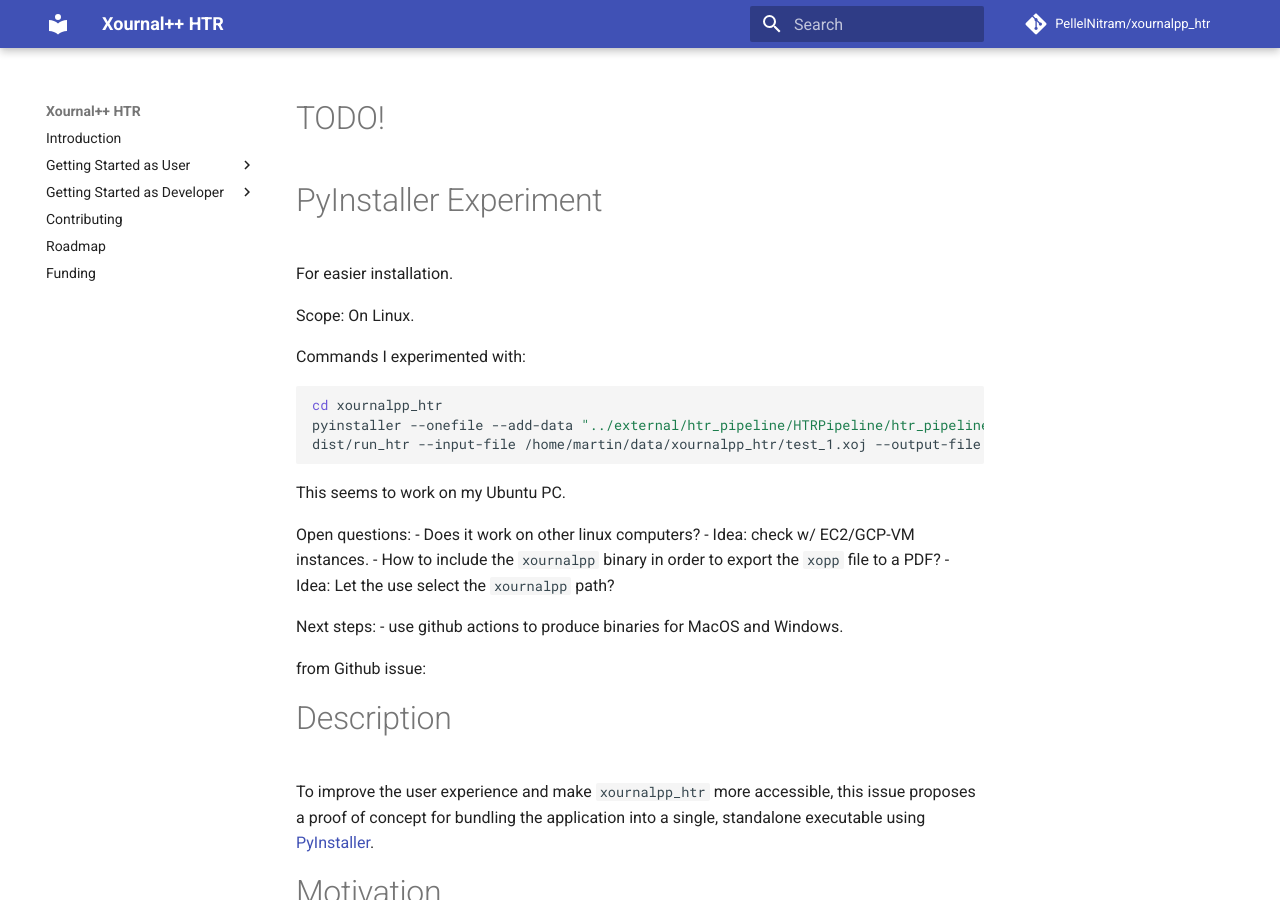
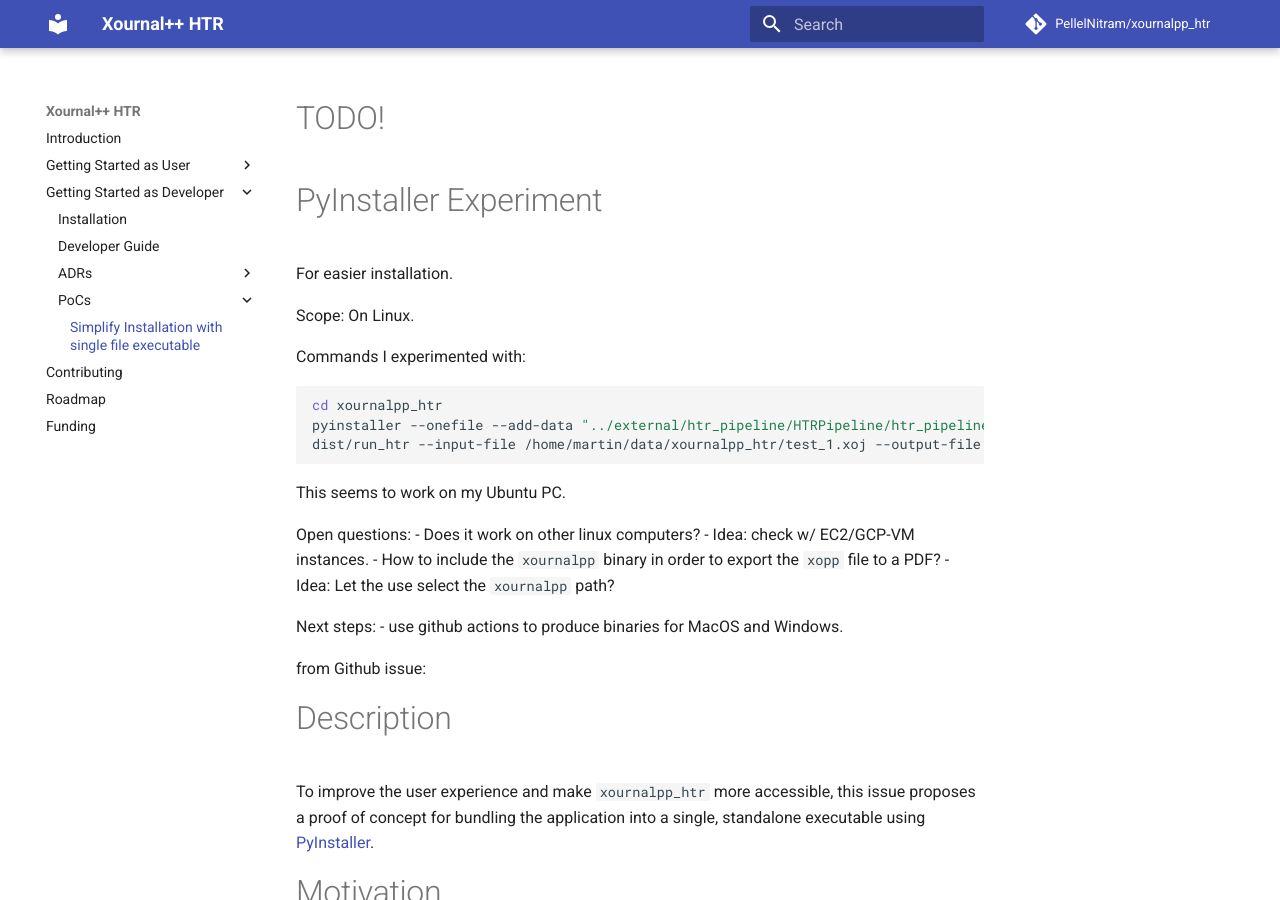
Before and after one commit to PellelNitram/xournalpp_htr, an MkDocs documentation site: the page built from docs/PoCs/simplify_installation_with_single_file_executable.md, in a window 1280 px wide and 900 px high. Built offline with MkDocs 1.6.1 and Material for MkDocs 9.7.7, drawn with Linux system fonts in a browser that asks for light colours; comment, search, counter and statistics services are not loaded.

Commit message:
Update mkdocs navidation config.

```diff
--- a/mkdocs.yml
+++ b/mkdocs.yml
@@ -31,6 +31,8 @@
       - 002 Use HuggingFace ecosystem for ML: 'ADRs/002_use_HuggingFace_ecosystem_for_ML.md'
     # - Data Collection: 'data_collection.md' # Unclear if even needed
     # - Developing New Models: 'developing_new_models.md' # Very unclear what to write as I haven't built anything yet
+    - PoCs:
+      - Simplify Installation with single file executable: 'PoCs/simplify_installation_with_single_file_executable.md'
   - Contributing: 'contributing.md'
   - Roadmap: 'roadmap.md'
   - Funding: 'funding.md'
```
